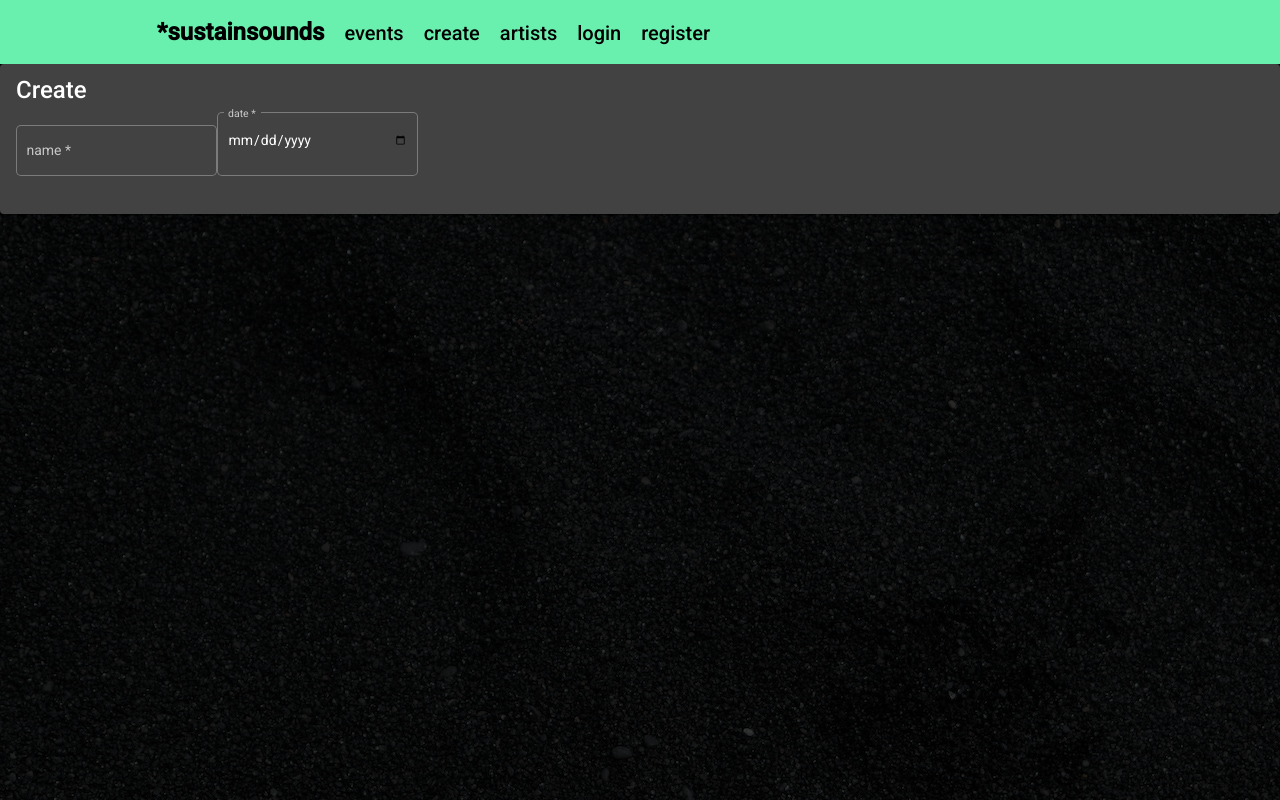
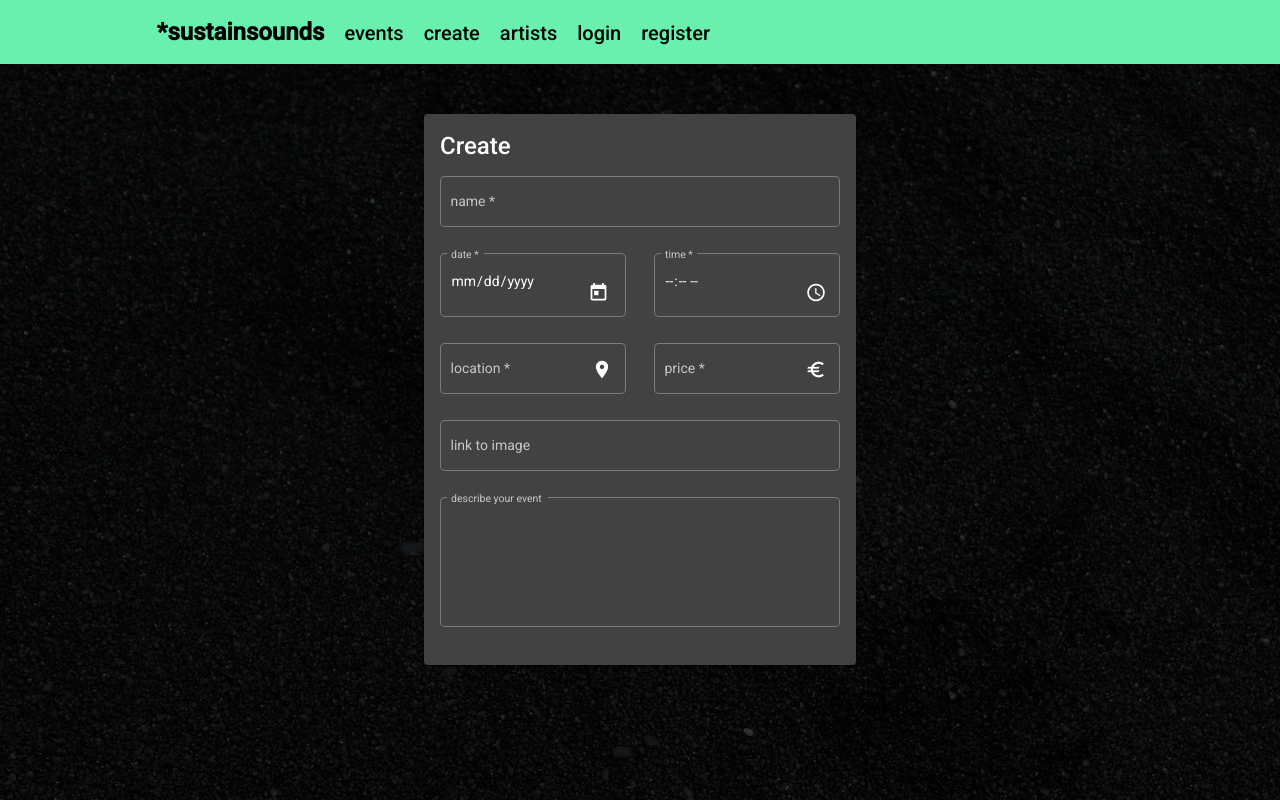
Before and after one commit to vnemchev/sustainsounds-ng, an Angular app in the folder sustainsounds/: page /events/create in a window 1280 px wide. Built offline with nearby package versions, Linux system fonts and the light colour scheme.

Commit message:
Create form design

```diff
--- a/sustainsounds/src/app/app.module.ts
+++ b/sustainsounds/src/app/app.module.ts
@@ -1,15 +1,16 @@
-import { HttpClientModule } from '@angular/common/http';
 import { NgModule } from '@angular/core';
 import { BrowserModule } from '@angular/platform-browser';
+import { HttpClientModule } from '@angular/common/http';
+import { BrowserAnimationsModule } from '@angular/platform-browser/animations';
 
 import { AppRoutingModule } from './app-routing.module';
 import { AppComponent } from './app.component';
 import { EventsModule } from './events/events.module';
-import { BrowserAnimationsModule } from '@angular/platform-browser/animations';
 import { CoreModule } from './core/core.module';
 import { SharedModule } from './shared/shared.module';
 import { AuthModule } from './auth/auth.module';
 import { ArtistsModule } from './artists/artists.module';
+import { MatNativeDateModule } from '@angular/material/core';
 
 @NgModule({
   declarations: [AppComponent],
@@ -23,6 +24,7 @@ import { ArtistsModule } from './artists/artists.module';
     BrowserAnimationsModule,
     HttpClientModule,
     AppRoutingModule,
+    MatNativeDateModule,
   ],
   providers: [],
   bootstrap: [AppComponent],
--- a/sustainsounds/src/app/auth/login/login.component.ts
+++ b/sustainsounds/src/app/auth/login/login.component.ts
@@ -8,7 +8,5 @@ import { NgForm } from '@angular/forms';
 })
 export class LoginComponent {
   constructor() {}
-  loginHandler(form: any) {
-    console.log(form);
-  }
+  loginHandler(form: any) {}
 }
--- a/sustainsounds/src/app/auth/register/register.component.html
+++ b/sustainsounds/src/app/auth/register/register.component.html
@@ -1,5 +1,5 @@
 <mat-card class="form">
-  <form #form="ngForm" class="login-form" color="primary">
+  <form #form="ngForm" class="login-form">
     <mat-card-title> Register </mat-card-title>
 
     <mat-form-field appearance="outline" color="accent">
--- a/sustainsounds/src/app/events/create/create.component.css
+++ b/sustainsounds/src/app/events/create/create.component.css
@@ -0,0 +1,34 @@
+.form {
+  width: 400px;
+  margin: 50px auto;
+}
+
+.form mat-card-title {
+  margin-top: 6px;
+}
+
+.form .create-form {
+  display: flex;
+  flex-direction: column;
+  margin-top: 16px;
+}
+
+.form .create-form input {
+  width: 100%;
+}
+
+.form .create-form textarea {
+  resize: none;
+  overflow: auto;
+}
+
+.info {
+  width: 100%;
+  display: grid;
+  grid-template-columns: repeat(2, 50%);
+  column-gap: 14px;
+}
+
+.info .info-field {
+  width: calc(100% - 14px);
+}
--- a/sustainsounds/src/app/events/create/create.component.html
+++ b/sustainsounds/src/app/events/create/create.component.html
@@ -1,34 +1,115 @@
-<mat-card class="form">
-  <form action="">
-    <mat-card-title> Create </mat-card-title>
-  </form>
+<mat-card class="form" color="accent">
+  <mat-card-title class="title"> Create </mat-card-title>
 
-  <mat-form-field appearance="outline" color="accent">
+  <form class="create-form">
+    <mat-form-field class="hi" appearance="outline" color="accent">
       <input
         matInput
         placeholder="Woodstock"
         name="name"
         id="name"
-      type="email"
+        type="text"
         required
         ngModel
       />
+
       <mat-label for="name">name</mat-label>
       <mat-error>no!</mat-error>
     </mat-form-field>
 
-  <mat-form-field appearance="outline" color="accent">
+    <div class="info">
+      <mat-form-field class="info-field" appearance="outline" color="accent">
         <input
           matInput
-      placeholder=""
+          [matDatepicker]="picker"
+          placeholder="20/12/2022"
           name="date"
           id="date"
           type="date"
           required
           ngModel
         />
-    <!-- <mat-datepicker #picker></mat-datepicker> -->
         <mat-label for="date">date</mat-label>
+        <mat-datepicker-toggle matSuffix [for]="picker"></mat-datepicker-toggle>
+        <mat-datepicker #picker></mat-datepicker>
+      </mat-form-field>
+
+      <mat-form-field class="info-field" appearance="outline" color="accent">
+        <input
+          matInput
+          placeholder=""
+          name="time"
+          id="time"
+          type="time"
+          required
+          ngModel
+        />
+        <!-- <button matSuffix mat-icon-button aria-label="Clear">
+      <mat-icon>close</mat-icon>
+    </button> -->
+        <mat-icon matSuffix>query_builder</mat-icon>
+
+        <mat-label for="time">time</mat-label>
         <mat-error>no!</mat-error>
       </mat-form-field>
+
+      <mat-form-field class="info-field" appearance="outline" color="accent">
+        <input
+          matInput
+          placeholder="Stonehenge"
+          name="location"
+          id="location"
+          type="text"
+          required
+          ngModel
+        />
+        <mat-icon matSuffix>place</mat-icon>
+
+        <mat-label for="location">location</mat-label>
+        <mat-error>no!</mat-error>
+      </mat-form-field>
+
+      <mat-form-field class="info-field" appearance="outline" color="accent">
+        <input
+          matInput
+          placeholder="17"
+          name="price"
+          id="price"
+          type="number"
+          required
+          ngModel
+        />
+
+        <mat-icon matSuffix>euro</mat-icon>
+        <mat-label for="price">price</mat-label>
+        <mat-error>no!</mat-error>
+      </mat-form-field>
+    </div>
+
+    <mat-form-field appearance="outline" color="accent">
+      <input
+        matInput
+        placeholder="https://www.behance.net/gallery/158161911/I-..."
+        name="imageUrl"
+        id="imageUrl"
+        type="url"
+        ngModel
+      />
+
+      <mat-label for="imageUrl">link to image</mat-label>
+      <mat-error>no!</mat-error>
+    </mat-form-field>
+
+    <mat-form-field appearance="outline" color="accent">
+      <textarea
+        matInput
+        placeholder="Ex. The event is called..."
+        name="description"
+        id="description"
+        rows="6"
+      >
+      </textarea>
+      <mat-label>describe your event</mat-label>
+    </mat-form-field>
+  </form>
 </mat-card>
--- a/sustainsounds/src/app/events/events.module.ts
+++ b/sustainsounds/src/app/events/events.module.ts
@@ -6,6 +6,7 @@ import { MatCardModule } from '@angular/material/card';
 import { MatButtonModule } from '@angular/material/button';
 
 import { MatInputModule } from '@angular/material/input';
+import { MatIconModule } from '@angular/material/icon';
 import { MatFormFieldModule } from '@angular/material/form-field';
 import { MatDatepickerModule } from '@angular/material/datepicker';
 
@@ -26,6 +27,7 @@ import { EventsService } from './events.service';
     MatButtonModule,
     MatFormFieldModule,
     MatInputModule,
+    MatIconModule,
     MatDatepickerModule,
   ],
   exports: [EventListComponent, CreateComponent],
--- a/sustainsounds/src/styles.css
+++ b/sustainsounds/src/styles.css
@@ -4,7 +4,6 @@ html,
 body {
   height: 100%;
 }
-
 body {
   margin: 0;
   font-family: Roboto, "Helvetica Neue", sans-serif;
@@ -16,3 +15,20 @@ body {
   background-color: rgba(0, 0, 0, 0.8);
   background-blend-mode: multiply;
 }
+
+/* Chrome, Safari, Edge, Opera */
+input[matinput]::-webkit-outer-spin-button,
+input[matinput]::-webkit-inner-spin-button,
+input[matinput]::-webkit-calendar-picker-indicator {
+  display: none;
+  background: none;
+  -webkit-appearance: none;
+  margin: 0;
+}
+
+/* Firefox */
+input[matinput][type="number"],
+input[matinput][type="date"],
+input[matinput][type="time"] {
+  -moz-appearance: textfield;
+}
```
Lines whose indentation alone changed are shown as unchanged.
